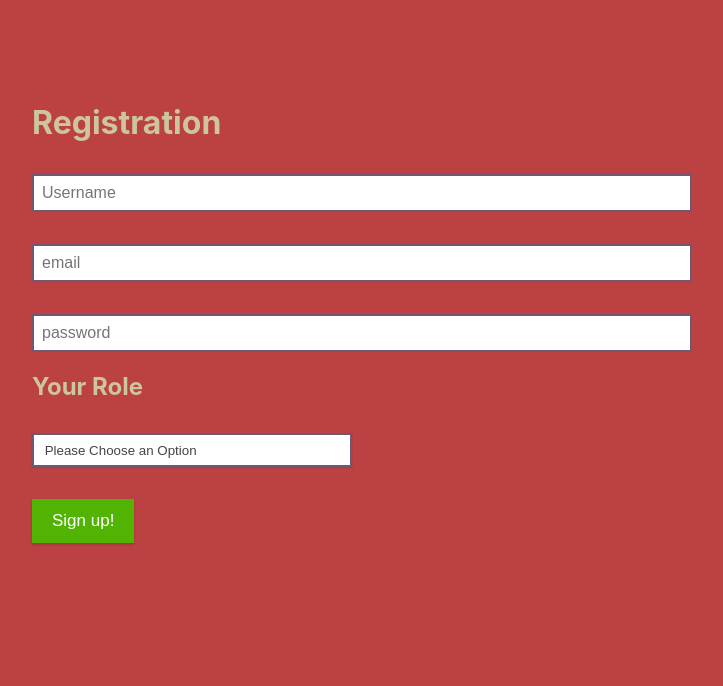
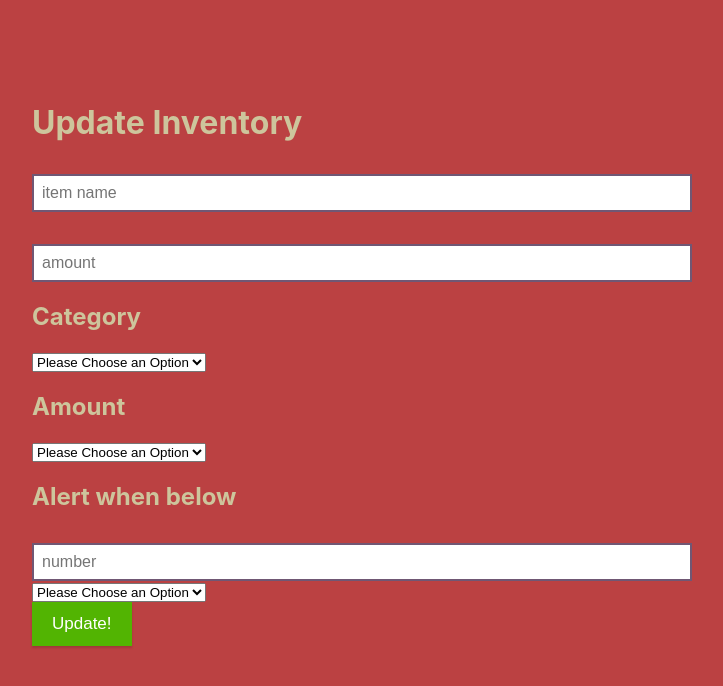
Before and after one commit to Build-Week-I-ll-Serve-Soup/front-end, a React (Create React App) app in the folder soup/: page / in a window 1280 px wide. Shown: the top 686 px of the page, without its empty margins (100-823 px from the left). Built offline with nearby package versions, Linux system fonts and the light colour scheme.

Commit message:
fix styling

```diff
--- a/soup/src/App.js
+++ b/soup/src/App.js
@@ -3,11 +3,13 @@ import logo from './logo.svg';
 import './App.css';
 import FormikUserForm from './Component/RegisterForm';
 import './Component/RegisterStyle.css'
+import FormikUpdateForm from './Component/InventoryUpdateForm'
 
 function App() {
   return (
     <div className="App">
-     < FormikUserForm />
+     {/* < FormikUserForm /> */}
+     < FormikUpdateForm/>
     </div>
   );
 }
--- /dev/null
+++ b/soup/src/Component/InventoryUpdateForm.js
@@ -0,0 +1,118 @@
+import React, { useState, useEffect } from "react";
+import axios from "axios";
+import { Form, Field, withFormik } from "formik";
+import * as Yup from "yup";
+import styled from "styled-components"
+
+const StyledDiv = styled.div`
+    width: 50%;
+    margin-left: 100px;
+    padding: 32px;
+    padding-right: 50px;
+    font-weight: bold;
+    background-color: #BB4142;
+
+`
+const StyledButton = styled.button`
+    max-width: 150px;
+    padding: 12px 20px;
+    border-style: none;
+    background-color: #52B402;
+    box-shadow: 0px 2px 2px rgba(0, 0, 0, 0.15);
+    font-size: 17px;
+    font-weight: 500;
+    color: #fff;
+
+`
+
+const UserForm = ({ errors, touched, values, status }) => {
+  const [update, setUpdate] = useState([]);
+  useEffect(() => {
+    status && setUpdate(update => [...update, status]);
+  }, [status]);
+
+  return (
+
+    <StyledDiv className="Update-form">
+          <h1>Update Inventory</h1>
+      <Form>
+        <Field type="text" name="name" placeholder="item name" />
+        {touched.name && errors.name && (
+          <p className="error">{errors.name}</p>
+        )}
+
+        <Field type="number" name="amount" placeholder="amount" />
+        {touched.amount && errors.amount && <p className="error">{errors.amount}</p>}
+
+         <h2>Category</h2>
+        <Field component="select" className="amount-select" name="amountNumber">
+          <option>Please Choose an Option</option>
+          <option value="produce">Produce</option>
+          <option value="dairy">Dairy</option>
+          <option value="canned">Canned goods</option>
+          <option value="dry">dried goods</option>
+          <option value="other">Other</option>
+        </Field>
+        {touched.amountNumber && errors.amountNumber && <p className="error">{errors.amountNumber}</p>}
+
+         <h2>Amount</h2>
+        <Field component="select" className="cat-select" name="catNumber">
+          <option>Please Choose an Option</option>
+          <option value="pounds">Pounds</option>
+          <option value="grams">Grams</option>
+          <option value="cups">Cups</option>
+          <option value="packages">Packages</option>
+          <option value="cans">Cans</option>
+        </Field>
+        {touched.catNumber && errors.catNumber && <p className="error">{errors.catNumber}</p>}
+
+         <h2>Alert when below</h2>
+        <Field type="number" name="alert" placeholder="number" />
+        {touched.alert && errors.alert && <p className="error">{errors.alert}</p>}
+
+        <Field component="select" className="cat-select" name="alertNumber">
+          <option>Please Choose an Option</option>
+          <option value="pounds">Pounds</option>
+          <option value="grams">Grams</option>
+          <option value="cups">Cups</option>
+          <option value="packages">Packages</option>
+          <option value="cans">Cans</option>
+        </Field>
+        {touched.alertNumber && errors.alertNumber && <p className="error">{errors.alertNumber}</p>}
+      </Form>
+         <StyledButton type="submit">Update!</StyledButton>
+ </StyledDiv>
+  );
+};
+
+
+const FormikUpdateForm = withFormik({
+  mapPropsToValues({ name, amount, amountNumber, alert }) {
+    return {
+      amountNumber: amountNumber || "",
+      name: name || "",
+      amount: amount || "",
+      alert: alert || "",
+    };
+  },
+
+  validationSchema: Yup.object().shape({
+    name: Yup.string().required("Username required"),
+    amount: Yup.string().required("amount Required"),
+    alert: Yup.string().required("alert Required"),
+    amountNumber: Yup.string()
+      .required("Please choose one!")
+  }),
+
+  handleSubmit(values, { setStatus }) {
+    axios
+      .post("https://reqres.in/api/users/", values)
+      .then(res => {
+        setStatus(res.data);
+        console.log(res);
+      })
+      .catch(err => console.log(err.response));
+  }
+})(UserForm);
+console.log("This is the HOC", FormikUpdateForm);
+export default FormikUpdateForm;
```
